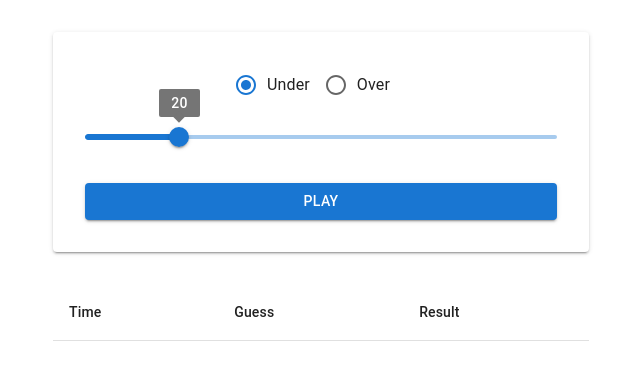
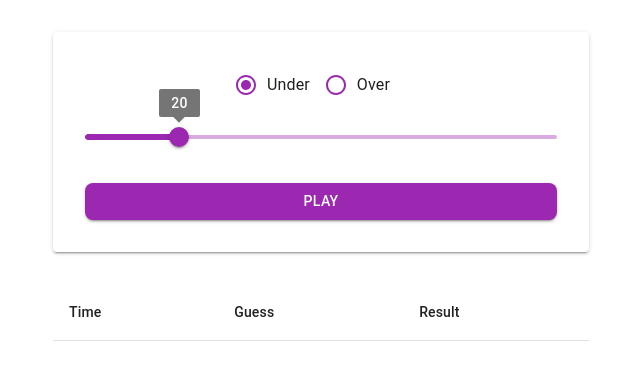
Before and after one commit to serhiibryk/dice-game, a Next.js app: page / in a window 1280 px wide. Shown: the top 380 px of the page, without its empty margins (319-959 px from the left). Built offline with nearby package versions, Linux system fonts and the light colour scheme.

Commit message:
feat: add mui theme

```diff
--- a/src/app/layout.tsx
+++ b/src/app/layout.tsx
@@ -1,6 +1,7 @@
 import { ReactNode } from 'react';
 import type { Metadata } from 'next';
-import { CssBaseline } from '@mui/material';
+
+import ThemeProvider from '@/theme/ThemeProvider';
 
 import './globals.css';
 
@@ -12,9 +13,9 @@ export const metadata: Metadata = {
 const RootLayout = ({ children }: { children: ReactNode }) => (
   <html lang="en">
     <body suppressHydrationWarning={true}>
-      <CssBaseline />
-
-      {children}
+      <ThemeProvider>
+        {children}
+      </ThemeProvider>
     </body>
   </html>
 );
--- /dev/null
+++ b/src/theme/ThemeProvider.tsx
@@ -0,0 +1,15 @@
+'use client';
+
+import { FC, ReactNode } from 'react';
+import { ThemeProvider as MuiThemeProvider, CssBaseline } from '@mui/material';
+
+import theme from './theme';
+
+const ThemeProvider: FC<{ children: ReactNode }> = ({ children }) => (
+  <MuiThemeProvider theme={theme}>
+    <CssBaseline />
+    {children}
+  </MuiThemeProvider>
+);
+
+export default ThemeProvider;
--- /dev/null
+++ b/src/theme/theme.ts
@@ -0,0 +1,38 @@
+import { createTheme } from '@mui/material/styles';
+
+const theme = createTheme({
+  palette: {
+    primary: {
+      main: '#9C27B0',
+    },
+    secondary: {
+      main: '#dc004e',
+    },
+  },
+  components: {
+    MuiButton: {
+      styleOverrides: {
+        root: {
+          borderRadius: 8,
+          textTransform: 'none',
+        },
+      },
+    },
+    MuiSlider: {
+      styleOverrides: {
+        root: {
+          color: '#9C27B0',
+        },
+      },
+    },
+    MuiRadio: {
+      styleOverrides: {
+        root: {
+          color: '#9C27B0',
+        },
+      },
+    },
+  },
+});
+
+export default theme;
--- a/src/types/game.ts
+++ b/src/types/game.ts
@@ -20,6 +20,7 @@ export interface IUseDiceGameReturn {
   direction: Direction;
   result: number | null;
   history: IGameResult[];
+  isInitialized: boolean;
   setThreshold: React.Dispatch<React.SetStateAction<number>>;
   setDirection: React.Dispatch<React.SetStateAction<Direction>>;
   roll: () => IRollResult;
```
